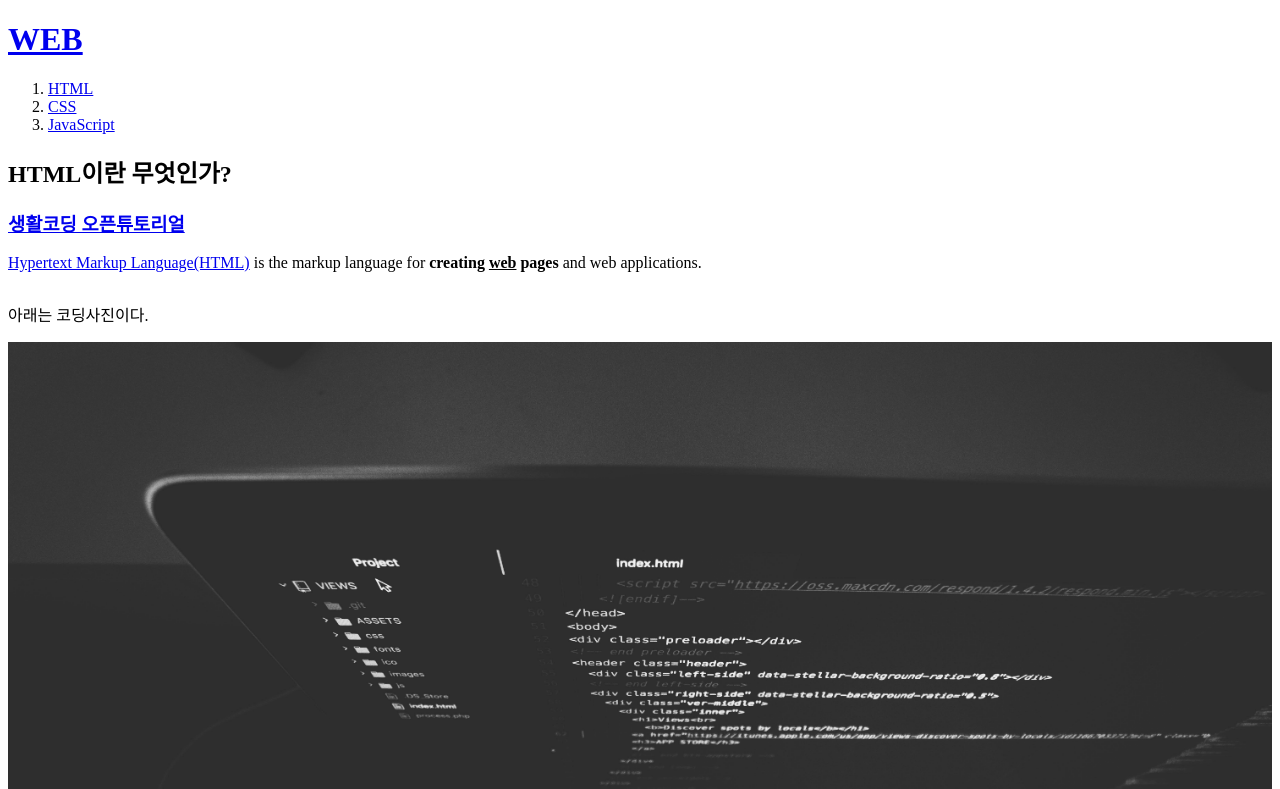
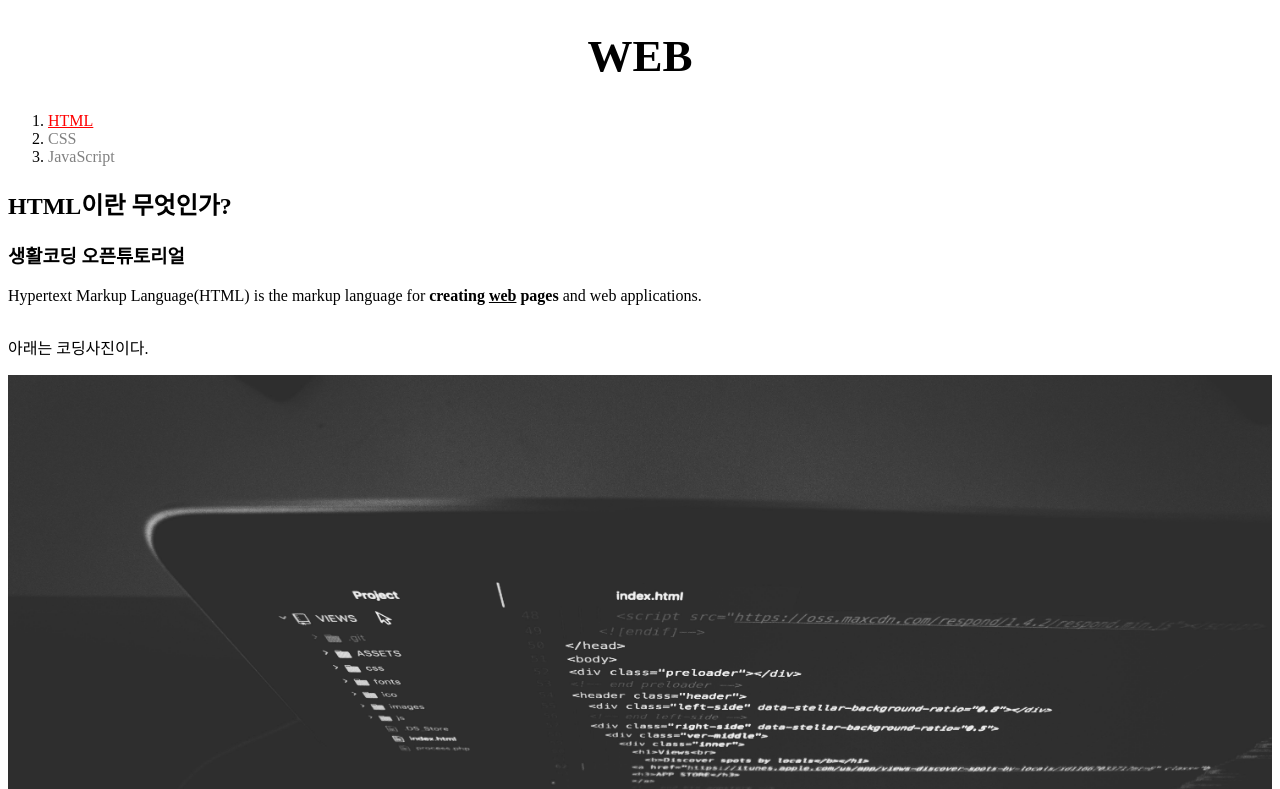
Before and after one commit to hjpark625/web, a plain HTML site: page 1.html in a window 1280 px wide. Shown: the top 789 px of the page. Drawn offline with Linux system fonts and the light colour scheme.

Commit message:
Add files via upload

```diff
--- a/1.html
+++ b/1.html
@@ -1,17 +1,42 @@
 <!doctype html>
 <html>
 <head>
-<title>WEB1 - HTML</title>
-<meta charset="utf-8">
+  <title>WEB1 - HTML</title>
+  <meta charset="utf-8">
+  <style>
+    #active{
+      color:red;
+      text-decoration:underline;
+    }
+    .saw {
+      color:gray;
+    }
+    a {
+      color:black;
+      text-decoration:none;
+    }
+    h1 {
+      font-size:45px;
+      text-align:center;
+    }
+  </style>
 </head>
 
 <body>
   <h1><a href="index.html">WEB</a></h1>
   <ol>
-    <li><a href="1.html" title="HTML">HTML</a></li>
-    <li><a href="2.html" title="CSS">CSS</a></li>
-    <li><a href="3.html" title="JavaScript">JavaScript</a></li>
+    <li><a href="1.html" title="HTML" class="saw" id="active">HTML</a></li>
+    <li><a href="2.html" title="CSS" class="saw">CSS</a></li>
+    <li><a href="3.html" title="JavaScript" class="saw">JavaScript</a></li>
   </ol>
+<!--
+  <h1><a href="index.html"><font color="black">WEB</font></a></h1>
+  <ol>
+    <li><a href="1.html" title="HTML"><font color="black">HTML</font></a></li>
+    <li><a href="2.html" title="CSS"><font color="black">CSS</font></a></li>
+    <li><a href="3.html" title="JavaScript"><font color="black">JavaScript</font></a></li>
+  </ol>
+-->
 
   <h2>HTML이란 무엇인가?</h2>
   <h3><a href="https://www.opentutorials.org/" target="_blank" title="오픈튜토리얼">생활코딩 오픈튜토리얼</a></h3>
```
Also changed, not shown: 2.html (+28 -3 lines), 3.html (+28 -3 lines), index.html (+24 -3 lines).
